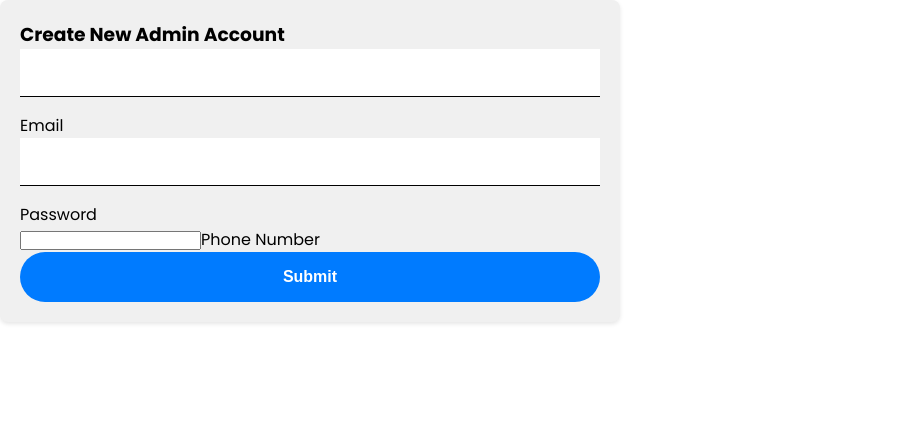
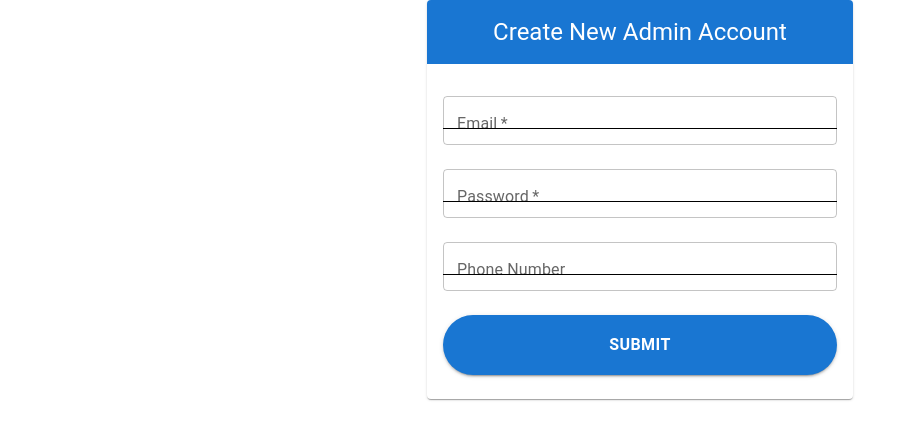
Before and after one commit to GirishReddy-1316/RedSandersLifeAdmin, a React (Vite) app in the folder client/: page /registratration in a window 1280 px wide. Shown: the top 440 px of the page, without its empty margins (0-917 px from the left). Built offline with nearby package versions, Linux system fonts and the light colour scheme.

Commit message:
fixing bugs

```diff
--- a/client/src/pages/OrdersList.jsx
+++ b/client/src/pages/OrdersList.jsx
@@ -23,7 +23,7 @@ import { toast } from 'react-toastify';
 import { useEffect } from 'react';
 import { axiosInstance } from '../api';
 
-const orderStatus = ['Placed', 'Shipped', 'Out for Delivery', 'Delivered', 'Cancelled']
+const orderStatus = ['Placed', 'Shipped', 'Out for Delivery', 'Delivered', 'Cancelled'];
 
 export default function OrdersList() {
   const [rows, setRows] = React.useState([]);
@@ -128,7 +128,6 @@ export default function OrdersList() {
     {
       field: 'billingAddress',
       headerName: 'Billing Address',
-      type: 'number',
       width: 180,
       editable: true,
       align: 'left',
@@ -146,7 +145,6 @@ export default function OrdersList() {
     {
       field: 'listOfItemsPurchased',
       headerName: 'Items Purchased',
-      type: 'sting',
       width: 180,
       editable: true,
       align: 'left',
--- a/client/src/pages/ProductsList.jsx
+++ b/client/src/pages/ProductsList.jsx
@@ -24,23 +24,20 @@ import {
   randomId,
 } from "@mui/x-data-grid-generator";
 
-function EditToolbar(props) {
-  const { setRows, setRowModesModel, getproductList } = props;
+function EditToolbar({ getproductList }) {
   const [image, setImage] = React.useState(null);
   const [open, setOpen] = React.useState(false);
-  const [imageUrl, setImageUrl] = React.useState(null);
   const [token, setToken] = React.useState(JSON.parse(localStorage.getItem("admin_token")) || "");
   const [formData, setFormData] = React.useState({
-    brandName: "jiyaba",
+    brandName: "",
     image: "",
-    name: "Red Sanders Water",
-    price: "₹1000",
-    category: "Drink",
-    size: "3500 ml",
+    name: "",
+    price: "",
+    category: "",
+    size: "",
     featured: true,
-    slug: "red-sanders-water",
-    desc:
-      "Where does this come from: It's extracted from the roots of the red sanders plant using a special method. By drinking this water, you can enjoy extra health benefits along with a pleasant taste. Furthermore, the regular water used in this process is purified RO drinking water, and we've also added some natural sugars that are beneficial to our health.",
+    slug: "",
+    desc: ""
   });
 
   const handleOpen = () => {
--- a/client/src/pages/UsersList.jsx
+++ b/client/src/pages/UsersList.jsx
@@ -16,64 +16,76 @@ import {
   GridActionsCellItem,
   GridRowEditStopReasons,
 } from "@mui/x-data-grid";
-import {
-  randomCreatedDate,
-  randomTraderName,
-  randomId,
-  randomArrayItem,
-} from "@mui/x-data-grid-generator";
 import { axiosInstance } from "../api";
+import AddUserModal from "./addUserModel";
+import { randomId } from "@mui/x-data-grid-generator";
 
 function EditToolbar(props) {
-  const { setRows, setRowModesModel } = props;
+  let { fetchUsers } = props;
+  const [isModalOpen, setIsModalOpen] = useState(false);
+  const [token, setToken] = React.useState(JSON.parse(localStorage.getItem("admin_token")) || "");
 
-  const handleClick = () => {
-    const id = randomId();
-    setRows((oldRows) => [...oldRows, { id, name: "", age: "", isNew: true }]);
-    setRowModesModel((oldModel) => ({
-      ...oldModel,
-      [id]: { mode: GridRowModes.Edit, fieldToFocus: "name" },
-    }));
-    toast.success("User added for editing");
+  const handleOpenModal = () => {
+    setIsModalOpen(true);
   };
 
+  const handleCloseModal = () => {
+    setIsModalOpen(false);
+  };
+
+  const handleSaveUser = async (userData) => {
+    const axiosConfig = {
+      headers: {
+        'authorization': `Bearer ${token}`
+      }
+    };
+    try {
+      const response = await axiosInstance.post(`/admin/users/create`, userData, axiosConfig);
+      await fetchUsers();
+      toast.success("User added successfully");
+    } catch (error) {
+      toast.error("Failed to add user: " + error.message);
+    }
+  };
   return (
     <GridToolbarContainer>
-      <Button color="primary" startIcon={<AddIcon />} onClick={handleClick}>
+      <Button color="primary" startIcon={<AddIcon />} onClick={handleOpenModal}>
         Add user
       </Button>
+      <AddUserModal
+        open={isModalOpen}
+        onClose={handleCloseModal}
+        onSave={handleSaveUser}
+      />
     </GridToolbarContainer>
   );
 }
 
 export default function UsersList() {
   const [rows, setRows] = useState([]);
-  const [initialRows, setinitialRows] = useState([]);
+  const [initialRows, setInitialRows] = useState([]);
   const [token, setToken] = useState(JSON.parse(localStorage.getItem("admin_token")) || "");
   const [rowModesModel, setRowModesModel] = useState({});
   const [loading, setLoading] = useState(false);
   const [error, setError] = useState(null);
 
-  useEffect(() => {
   const fetchUsers = async () => {
     setLoading(true);
     toast.info("Loading users...");
     try {
-        let axiosConfig = {
+      const axiosConfig = {
         headers: {
           'authorization': `Bearer ${token}`
         }
       };
-        const response = await axiosInstance.get("/admin/customer-list",
-          axiosConfig
-        );
+      const response = await axiosInstance.get("/admin/customer-list", axiosConfig);
       const usersWithIds = response.data.map((user) => ({
         ...user,
-          id: user._id,
+        id: user._id, // Assign the _id property as the id for each row
         createdAt: new Date(user.createdAt),
       }));
       setRows(usersWithIds);
-        setinitialRows(usersWithIds);
+      setInitialRows(usersWithIds);
       setLoading(false);
       toast.success("Users loaded successfully");
     } catch (error) {
@@ -83,6 +95,7 @@ export default function UsersList() {
     }
   };
 
+  useEffect(() => {
     fetchUsers();
   }, []);
 
@@ -95,38 +108,37 @@ export default function UsersList() {
   const handleEditClick = (id) => async () => {
     const row = rows.find(r => r.id === id);
     setRowModesModel({ ...rowModesModel, [id]: { mode: GridRowModes.Edit } });
-    let axiosConfig = {
+  };
+
+  const handleSaveClick = (row) => async () => {
+    let { id } = row
+    const editedRowIndex = rows.findIndex(r => r.id === id);
+    console.log("row", rows, editedRowIndex, "edited", row)
+    if (editedRowIndex === -1) {
+      toast.error("Row not found.");
+      return;
+    }
+
+    const editedRow = rows[editedRowIndex];
+    try {
+      const axiosConfig = {
         headers: {
           'authorization': `Bearer ${token}`
         }
       };
-    console.log(row);
       const response = await axiosInstance.put(`/admin/users/${id}`, {
-      username: row.username,
-      email: row.email,
+        username: editedRow.username,
+        email: editedRow.email
       }, axiosConfig);
 
-    toast.info(`Editing user with ID: ${id}`);
-  };
+      const updatedRow = response.data;
 
-  const handleSaveClick = (id) => async () => {
-    const editedRow = rows.find(r => r.id === id);
+      setRows(prevRows => {
+        const newRows = [...prevRows];
+        newRows[editedRowIndex] = updatedRow;
+        return newRows;
+      });
 
-    try {
-      let axiosConfig = {
-        headers: {
-          'authorization': `Bearer ${token}`
-        }
-      };
-
-      const response = await axiosInstance.put(`/admin/users/${id}`, {
-        username: editedRow.username,
-        email: editedRow.email,
-      }, axiosConfig);
-
-      const updatedRow = response.data; // Assuming the response contains the updated row data
-
-      setRows(rows.map(r => (r.id === id ? updatedRow : r)));
       setRowModesModel({ ...rowModesModel, [id]: { mode: GridRowModes.View } });
 
       toast.success("User saved successfully");
@@ -136,36 +148,14 @@ export default function UsersList() {
   };
 
 
-  // const handleSaveClick = (id) => async () => {
-  //   setRowModesModel({ ...rowModesModel, [id]: { mode: GridRowModes.View } });
-  //   const row = rows.find(r => r.id === id);
-  //   try {
-  //     let axiosConfig = {
-  //       headers: {
-  //         'authorization': `Bearer ${token}`
-  //       }
-  //     };
-  //     console.log(row);
-  //     const response = await axiosInstance.put(`/admin/users/${id}`, {
-  //       username: row.username,
-  //       email: row.email,
-  //     }, axiosConfig);
-
-  //     setRows(rows.map(r => (r.id === id ? { ...r, ...response.data } : r)));
-  //     toast.success("User saved successfully");
-  //   } catch (error) {
-  //     toast.error("Error saving user: " + error.message);
-  //   }
-  // };
-
   const handleDeleteClick = (id) => async () => {
     try {
-      let axiosConfig = {
+      const axiosConfig = {
         headers: {
           'authorization': `Bearer ${token}`
         }
       };
-      const response = await axiosInstance.delete(`/admin/users/${id}`, axiosConfig);
+      await axiosInstance.delete(`/admin/users/${id}`, axiosConfig);
       setRows(rows.filter(row => row.id !== id));
       toast.success("User deleted successfully");
     } catch (error) {
@@ -199,6 +189,7 @@ export default function UsersList() {
   };
 
   const processRowUpdate = (newRow) => {
+    console.log("processRowUpdate", newRow);
     const updatedRow = { ...newRow, isNew: false };
     setRows(rows.map((row) => (row.id === newRow.id ? updatedRow : row)));
     return updatedRow;
@@ -209,6 +200,7 @@ export default function UsersList() {
   };
 
   const columns = [
+    { field: "id", headerName: "User Id", width: 180, editable: true },
     { field: "username", headerName: "User Name", width: 180, editable: true },
     {
       field: "email",
@@ -232,8 +224,8 @@ export default function UsersList() {
       headerName: "Actions",
       width: 100,
       cellClassName: "actions",
-      getActions: ({ id }) => {
-        const isInEditMode = rowModesModel[id]?.mode === GridRowModes.Edit;
+      getActions: (row) => {
+        const isInEditMode = rowModesModel[row.id]?.mode === GridRowModes.Edit;
 
         if (isInEditMode) {
           return [
@@ -243,13 +235,13 @@ export default function UsersList() {
               sx={{
                 color: "primary.main",
               }}
-              onClick={handleSaveClick(id)}
+              onClick={handleSaveClick(row)}
             />,
             <GridActionsCellItem
               icon={<CancelIcon />}
               label="Cancel"
               className="textPrimary"
-              onClick={handleCancelClick(id)}
+              onClick={handleCancelClick(row.id)}
               color="inherit"
             />,
           ];
@@ -260,13 +252,13 @@ export default function UsersList() {
             icon={<EditIcon />}
             label="Edit"
             className="textPrimary"
-            onClick={handleEditClick(id)}
+            onClick={handleEditClick(row.id)}
             color="inherit"
           />,
           <GridActionsCellItem
             icon={<DeleteIcon />}
             label="Delete"
-            onClick={handleDeleteClick(id)}
+            onClick={handleDeleteClick(row.id)}
             color="inherit"
           />,
         ];
@@ -302,10 +294,11 @@ export default function UsersList() {
           editMode="row"
           rowModesModel={rowModesModel}
           onRowModesModelChange={handleRowModesModelChange}
-          onRowEditStop={handleRowEditStop}
-          processRowUpdate={processRowUpdate}
+          onRowEditStop={(newRow, oldRow) => processRowUpdate(newRow)}
           slots={{
-            toolbar: EditToolbar,
+            toolbar: (props) => (
+              <EditToolbar {...props} fetchUsers={fetchUsers} />
+            ),
           }}
           slotProps={{
             toolbar: { setRows, setRowModesModel },
--- /dev/null
+++ b/client/src/pages/addUserModel.jsx
@@ -0,0 +1,104 @@
+import React, { useState } from "react";
+import { Modal, Box, TextField, Button } from "@mui/material";
+
+function AddUserModal({ open, onClose, onSave }) {
+    const [userData, setUserData] = useState({
+        name: "",
+        age: "",
+        email: "",
+        password: "",
+        username: "",
+        phoneNumber: "",
+    });
+
+    const handleChange = (e) => {
+        const { name, value } = e.target;
+        setUserData((prevUserData) => ({
+            ...prevUserData,
+            [name]: value,
+        }));
+    };
+
+    const handleSave = () => {
+        onSave(userData);
+        onClose();
+    };
+
+    return (
+        <Modal open={open} onClose={onClose}>
+            <Box
+                sx={{
+                    position: "absolute",
+                    top: "50%",
+                    left: "50%",
+                    transform: "translate(-50%, -50%)",
+                    bgcolor: "background.paper",
+                    boxShadow: 24,
+                    p: 4,
+                    minWidth: 300,
+                    maxWidth: 400,
+                    borderRadius: 4,
+                    textAlign: "center",
+                }}
+            >
+                <h2>Add User</h2>
+                <TextField
+                    name="username"
+                    label="Username"
+                    variant="outlined"
+                    fullWidth
+                    margin="normal"
+                    value={userData.username}
+                    onChange={handleChange}
+                />
+                <TextField
+                    name="email"
+                    label="Email"
+                    variant="outlined"
+                    fullWidth
+                    margin="normal"
+                    required
+                    value={userData.email}
+                    onChange={handleChange}
+                />
+                <TextField
+                    name="password"
+                    label="Password"
+                    variant="outlined"
+                    fullWidth
+                    margin="normal"
+                    type="password"
+                    value={userData.password}
+                    onChange={handleChange}
+                />
+                <TextField
+                    name="age"
+                    label="Age"
+                    variant="outlined"
+                    fullWidth
+                    margin="normal"
+                    type="number"
+                    value={userData.age}
+                    onChange={handleChange}
+                />
+                <TextField
+                    name="phoneNumber"
+                    label="Phone Number"
+                    variant="outlined"
+                    fullWidth
+                    margin="normal"
+                    value={userData.phoneNumber}
+                    onChange={handleChange}
+                />
+                <Button variant="contained" color="primary" onClick={handleSave}>
+                    Save
+                </Button>
+                <Button variant="contained" onClick={onClose} sx={{ ml: 2 }}>
+                    Cancel
+                </Button>
+            </Box>
+        </Modal>
+    );
+}
+
+export default AddUserModal;
--- a/client/src/pages/adminRegistration.jsx
+++ b/client/src/pages/adminRegistration.jsx
@@ -2,6 +2,7 @@ import React, { useState } from 'react';
 import { toast } from 'react-toastify';
 import 'react-toastify/dist/ReactToastify.css';
 import { axiosInstance } from '../api';
+import { Container, Typography, Grid, Card, CardHeader, CardContent, TextField, Button } from '@mui/material';
 
 function AdminRegistrationPage() {
     const [token, setToken] = React.useState(JSON.parse(localStorage.getItem("admin_token")) || "");
@@ -36,36 +37,55 @@ function AdminRegistrationPage() {
     };
 
     return (
-        <div className="container m-auto">
-            <div className="row justify-content-center">
-                <div className="col-lg-6">
-                    <div className="card shadow-lg border-0 rounded-lg mt-5">
-                        <div className="card-header">
-                            <h3 className="text-center font-weight-light my-4">Create New Admin Account</h3>
-                        </div>
-                        <div className="card-body">
+        <Container maxWidth="md" mt={5}>
+            <Grid container justifyContent="center">
+                <Grid item xs={12} md={6}>
+                    <Card>
+                        <CardHeader title="Create New Admin Account" sx={{ textAlign: 'center', backgroundColor: 'primary.main', color: 'common.white' }} />
+                        <CardContent>
                             <form onSubmit={handleSubmit}>
-                                <div className="form-floating mb-3">
-                                    <input type="email" className="form-control" id="email" name="email" value={formData.email} onChange={handleChange} required />
-                                    <label htmlFor="email">Email</label>
-                                </div>
-                                <div className="form-floating mb-3">
-                                    <input type="password" className="form-control" id="password" name="password" value={formData.password} onChange={handleChange} required />
-                                    <label htmlFor="password">Password</label>
-                                </div>
-                                <div className="form-floating mb-3">
-                                    <input type="tel" className="form-control" id="phoneNumber" name="phoneNumber" value={formData.phoneNumber} onChange={handleChange} />
-                                    <label htmlFor="phoneNumber">Phone Number</label>
-                                </div>
-                                <div className="d-flex align-items-center justify-content-between mt-4 mb-0">
-                                    <button type="submit" className="btn btn-primary">Submit</button>
-                                </div>
+                                <TextField
+                                    fullWidth
+                                    label="Email"
+                                    id="email"
+                                    name="email"
+                                    value={formData.email}
+                                    onChange={handleChange}
+                                    style={{ borderBottom: "none" }}
+                                    margin="normal"
+                                    required
+                                />
+                                <TextField
+                                    fullWidth
+                                    label="Password"
+                                    id="password"
+                                    name="password"
+                                    type="password"
+                                    value={formData.password}
+                                    onChange={handleChange}
+                                    style={{ borderBottom: "none" }}
+                                    margin="normal"
+                                    required
+                                />
+                                <TextField
+                                    fullWidth
+                                    label="Phone Number"
+                                    id="phoneNumber"
+                                    name="phoneNumber"
+                                    value={formData.phoneNumber}
+                                    onChange={handleChange}
+                                    style={{ borderBottom: "none" }}
+                                    margin="normal"
+                                />
+                                <Button type="submit" variant="contained" color="primary" fullWidth sx={{ mt: 2 }}>
+                                    Submit
+                                </Button>
                             </form>
-                        </div>
-                    </div>
-                </div>
-            </div>
-        </div>
+                        </CardContent>
+                    </Card>
+                </Grid>
+            </Grid>
+        </Container>
     );
 }
 
```
Lines whose indentation alone changed are shown as unchanged.
